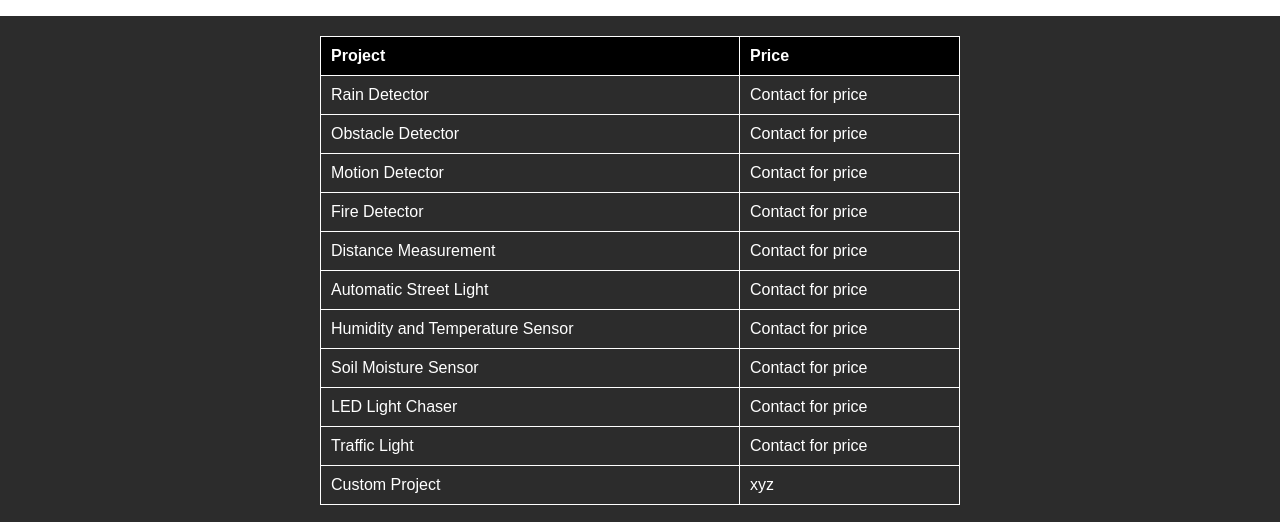
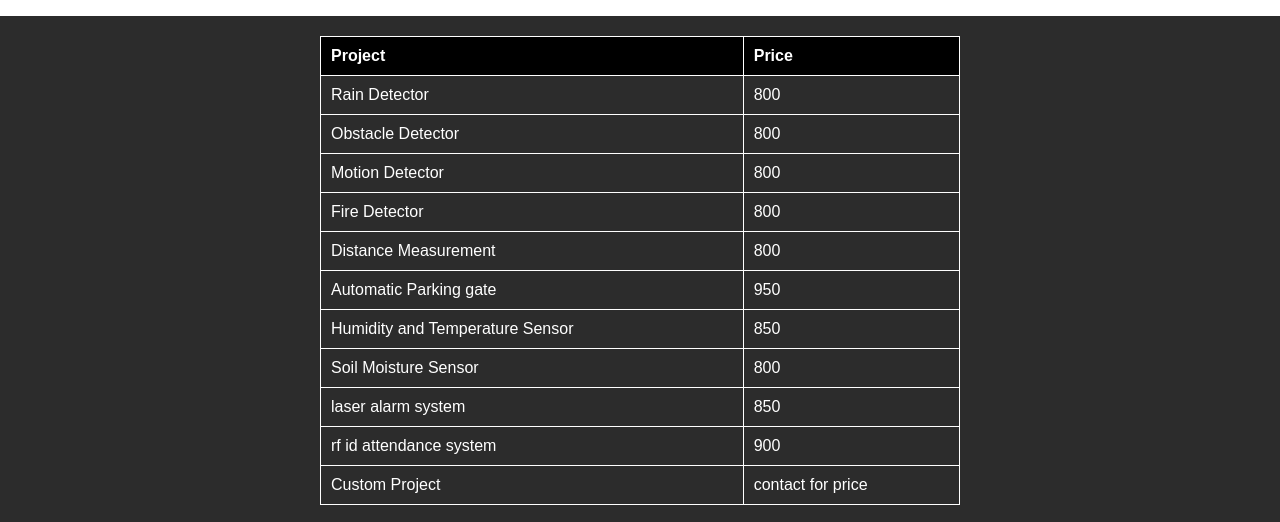
Before and after one commit to SANDEEP-PADHY/ict, a plain HTML site: page Html/Projects.html in a window 1280 px wide. Shown: the part 64-586 px from the top of the page. Drawn offline with Linux system fonts and the light colour scheme; a web font is replaced by a local one.

Commit message:
Update Projects.html

```diff
--- a/Html/Projects.html
+++ b/Html/Projects.html
@@ -25,47 +25,47 @@
         </tr>
         <tr>
             <td>Rain Detector</td>
-            <td>Contact for price</td>
+            <td>800</td>
         </tr>
         <tr>
             <td>Obstacle Detector</td>
-            <td>Contact for price</td>
+            <td>800</td>
         </tr>
         <tr>
             <td>Motion Detector</td>
-            <td>Contact for price</td>
+            <td>800</td>
         </tr>
         <tr>
             <td>Fire Detector</td>
-            <td>Contact for price</td>
+            <td>800</td>
         </tr>
         <tr>
             <td>Distance Measurement</td>
-            <td>Contact for price</td>
+            <td>800</td>
         </tr>
         <tr>
-            <td>Automatic Street Light</td>
-            <td>Contact for price</td>
+            <td>Automatic Parking gate</td>
+            <td>950</td>
         </tr>
         <tr>
             <td>Humidity and Temperature Sensor</td>
-            <td>Contact for price</td>
+            <td>850</td>
         </tr>
         <tr>
             <td>Soil Moisture Sensor</td>
-            <td>Contact for price</td>
+            <td>800</td>
         </tr>
         <tr>
-            <td>LED Light Chaser</td>
-            <td>Contact for price</td>
+            <td>laser alarm system</td>
+            <td>850</td>
         </tr>
         <tr>
-            <td>Traffic Light</td>
-            <td>Contact for price</td>
+            <td>rf id attendance system</td>
+            <td>900</td>
         </tr>
         <tr>
             <td>Custom Project</td>
-            <td>xyz</td>
+            <td>contact for price</td>
         </tr>
     </table>
     <a href="https://wa.me/919664650235" style="text-decoration: none; text-align: center;" ><h2>click here to contact</h2></a>
```
